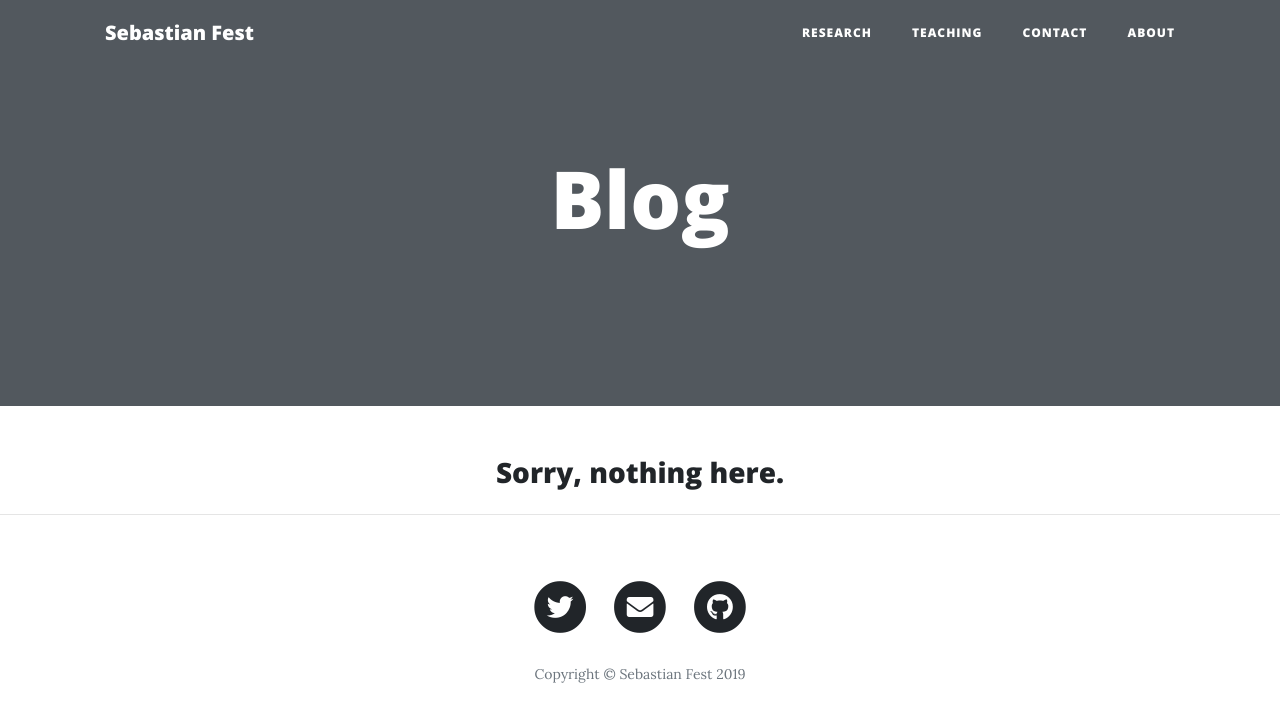
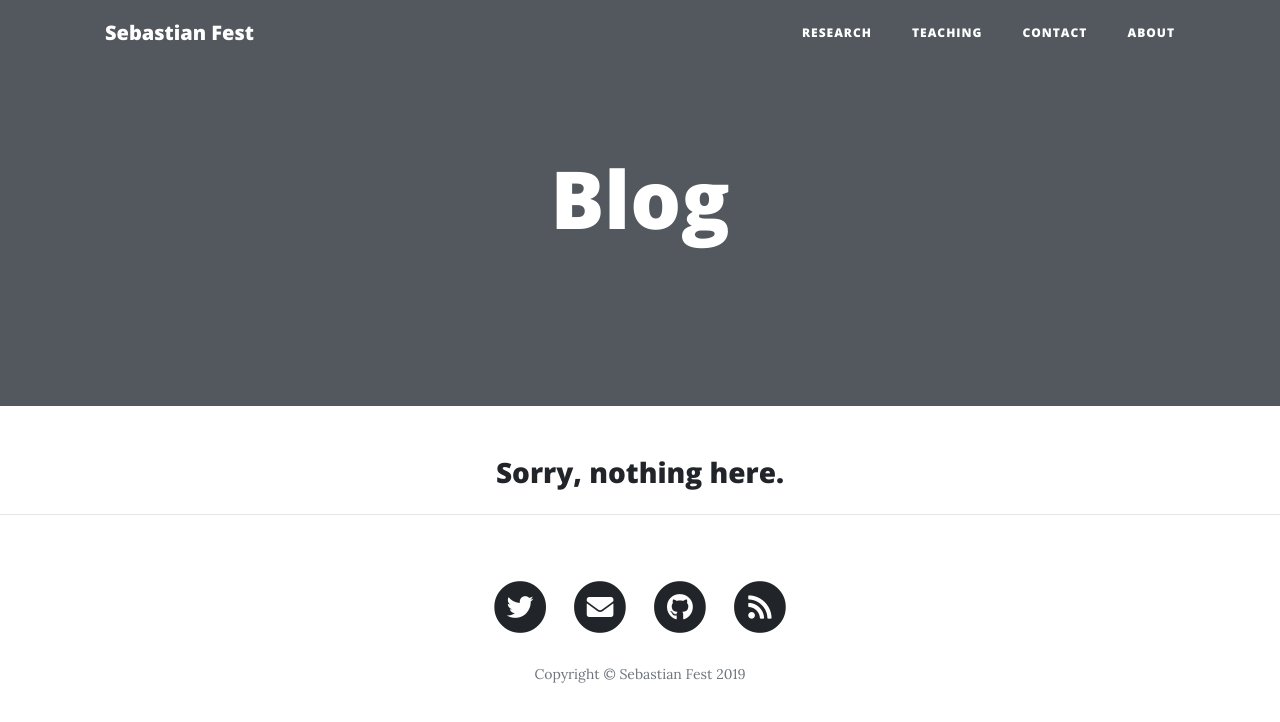
Before and after one commit to sebfest/homepage, a Django app: page / in a window 1280 px wide. Shown: the top 722 px of the page. Run offline with Django 3.2, Linux system fonts and the light colour scheme; data that the repository does not hold is empty; some libraries are stand-ins or nearby versions.

Commit message:
added rss-feed link

```diff
--- a/homepage_files/templates/footer.html
+++ b/homepage_files/templates/footer.html
@@ -27,6 +27,14 @@
                             </span>
                         </a>
                     </li>
+                    <li class="list-inline-item">
+                        <a href="{% url 'blog:post_feed' %}">
+                            <span class="fa-stack fa-lg">
+                                <i class="fas fa-circle fa-stack-2x"></i>
+                                <i class="fas fa-rss fa-stack-1x fa-inverse"></i>
+                            </span>
+                        </a>
+                    </li>
                 </ul>
                 <p class="copyright text-muted">Copyright &copy; Sebastian Fest 2019</p>
             </div>
```
